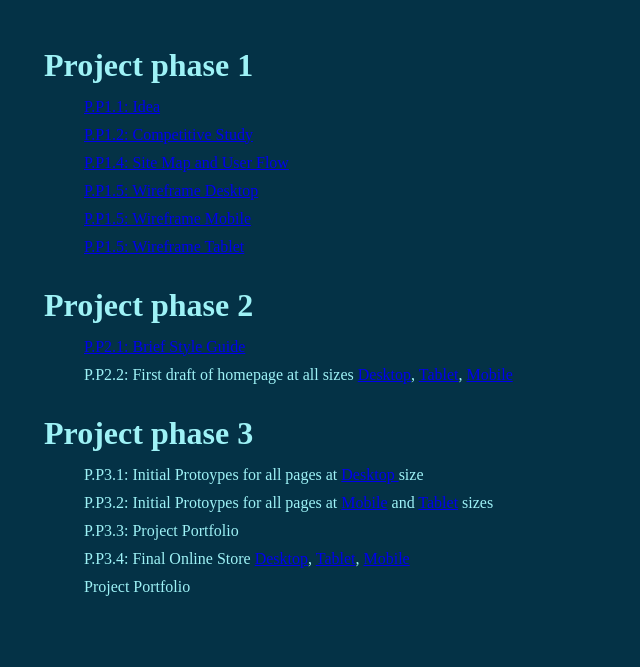
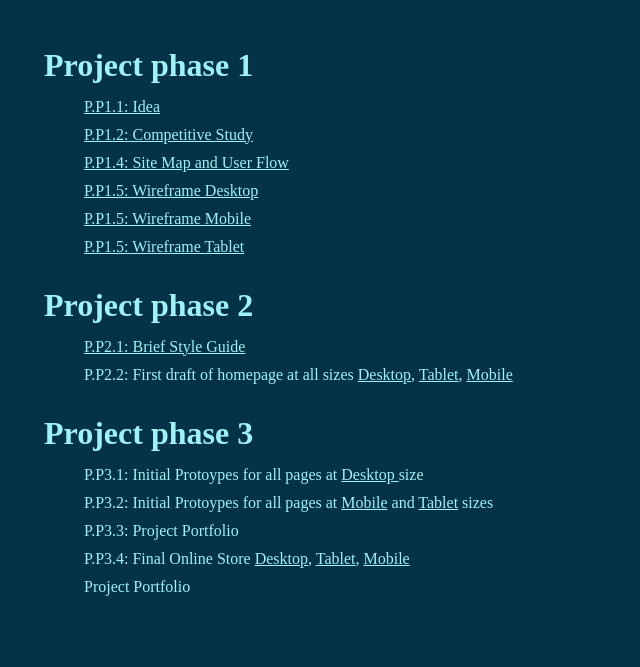
Before and after one commit to tsetayesh/AVT415, a plain HTML site: page index.html in a window 1280 px wide. Shown: the part 714-1381 px from the top of the page, without its empty margins (6-646 px from the left). Drawn offline with Linux system fonts and the light colour scheme.

Commit message:
Update main.css

```diff
--- a/css/main.css
+++ b/css/main.css
@@ -10,6 +10,15 @@ body {
   padding: 50px;
   line-height: 1.75;
 }
+
+a {
+	color: #9EF2F6;
+}
+
+a:hover {
+	color: #FFFFFF
+}
+
 h1 {
 
   font-size: 5em;
```
